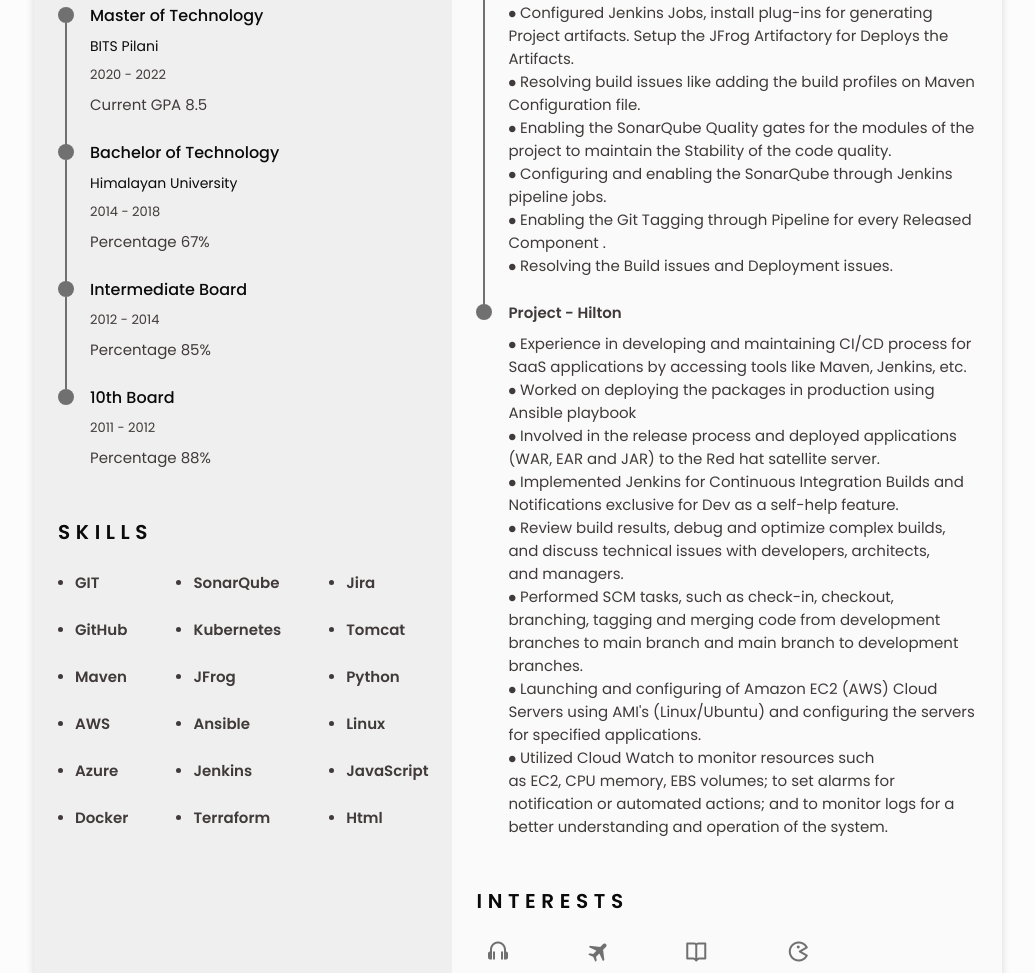
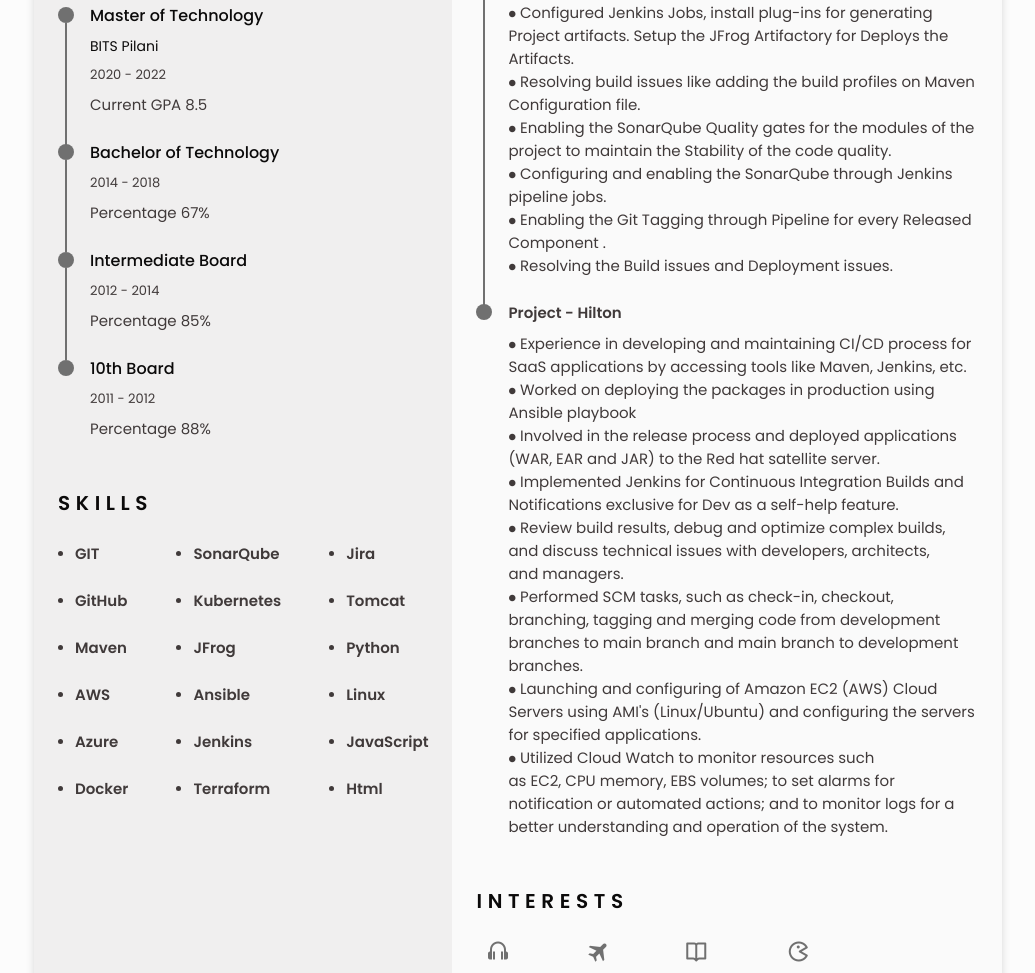
Before and after one commit to anirudhreddy12/anirudhreddy12.github.io, a plain HTML site: page index.html in a window 1280 px wide. Shown: the part 1239-2212 px from the top of the page, without its empty margins (122-1157 px from the left). Drawn offline with nearby package versions, Linux system fonts and the light colour scheme.

Commit message:
Update index.html

```diff
--- a/index.html
+++ b/index.html
@@ -123,7 +123,7 @@
                                 </div>
                                 <div class="education__data bd-grid">
                                     <h3 class="education__title">Bachelor of Technology</h3>
-                                    <span class="education__studies">Himalayan University</span>
+                                    <!--span class="education__studies">Himalayan University</span-->
                                     <span class="education__year">2014 - 2018</span>
                                     <span class="education__percentage">Percentage 67%</span>
                                 </div>
```
